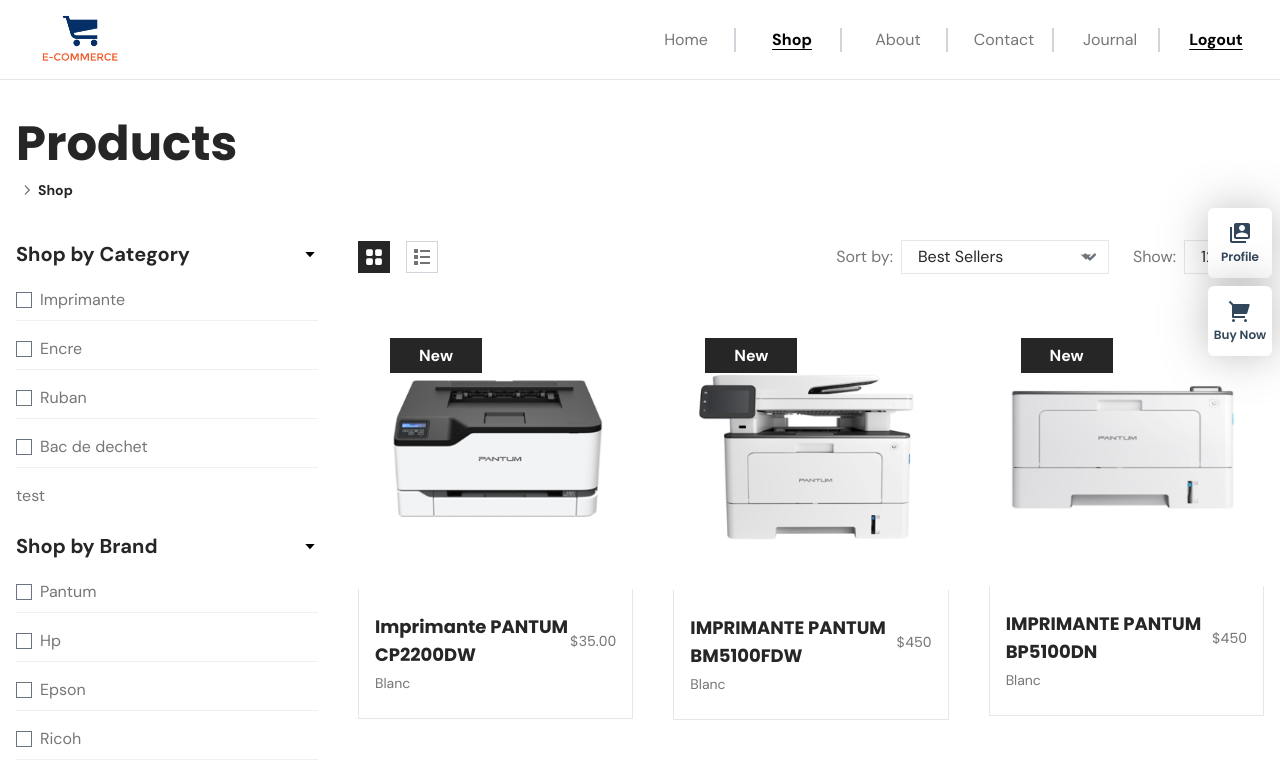
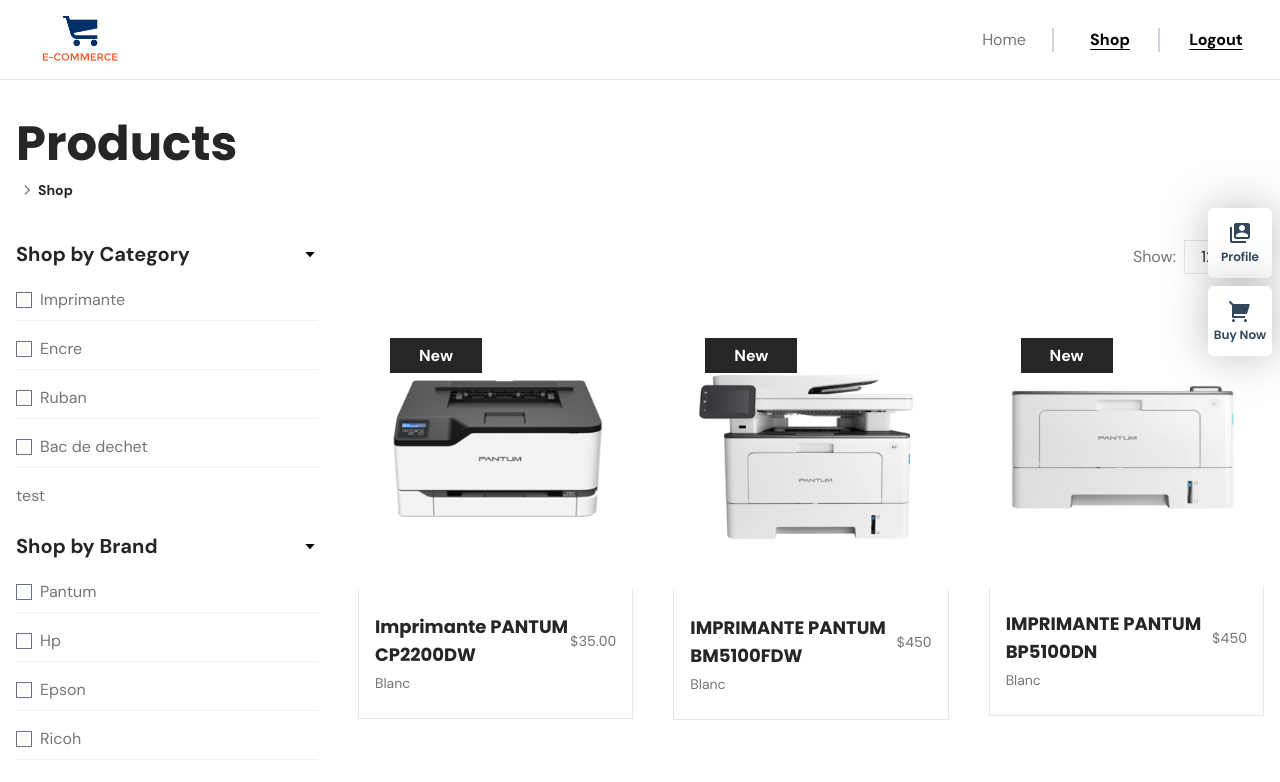
Before and after one commit to kirollosR/e-commerce, a React (Create React App) app in the folder client/: page /shop in a window 1280 px wide. Shown: the top 782 px of the page. Built offline with nearby package versions, Linux system fonts and the light colour scheme; sample sign-in values are in the browser's storage.

Commit message:
delete unused things

```diff
--- a/client/src/App.js
+++ b/client/src/App.js
@@ -168,6 +168,18 @@
           path="/shop"
           element={<ProtectedRoute element={<Shop/>} redirectTo="/signin" />}
         />
+        <Route
+          path="/cart"
+          element={<ProtectedRoute element={<Cart/>} redirectTo="/signin" />}
+        />
+        <Route
+          path="/shop"
+          element={<ProtectedRoute element={<Shop/>} redirectTo="/signin" />}
+        />
+        <Route
+          path="/product/:_id"
+          element={<ProtectedRoute element={<ProductDetails />} redirectTo="/signin" />}
+        />
       </Route>
       <Route
         path="/admin"
--- a/client/src/components/home/Products/Product.js
+++ b/client/src/components/home/Products/Product.js
@@ -44,12 +44,12 @@
         </div>
         <div className="w-full h-32 absolute bg-white -bottom-[130px] group-hover:bottom-0 duration-700">
           <ul className="w-full h-full flex flex-col items-end justify-center gap-2 font-titleFont px-2 border-l border-r">
-            <li className="text-[#767676] hover:text-primeColor text-sm font-normal border-b-[1px] border-b-gray-200 hover:border-b-primeColor flex items-center justify-end gap-2 hover:cursor-pointer pb-1 duration-300 w-full">
+            {/* <li className="text-[#767676] hover:text-primeColor text-sm font-normal border-b-[1px] border-b-gray-200 hover:border-b-primeColor flex items-center justify-end gap-2 hover:cursor-pointer pb-1 duration-300 w-full">
               Compare
               <span>
                 <GiReturnArrow />
               </span>
-            </li>
+            </li> */}
             <li
               onClick={() =>
                 dispatch(
@@ -80,7 +80,7 @@
                 <MdOutlineLabelImportant />
               </span>
             </li>
-            <li
+            {/* <li
               onClick={handleWishList}
               className="text-[#767676] hover:text-primeColor text-sm font-normal border-b-[1px] border-b-gray-200 hover:border-b-primeColor flex items-center justify-end gap-2 hover:cursor-pointer pb-1 duration-300 w-full"
             >
@@ -88,7 +88,7 @@
               <span>
                 <BsSuitHeartFill />
               </span>
-            </li>
+            </li> */}
           </ul>
         </div>
       </div>
--- a/client/src/components/pageProps/shopPage/ProductBanner.js
+++ b/client/src/components/pageProps/shopPage/ProductBanner.js
@@ -5,21 +5,21 @@
 
 const ProductBanner = ({ itemsPerPageFromBanner }) => {
   //   const [selected, setSelected] = useState("");
-  const [girdViewActive, setGridViewActive] = useState(true);
-  const [listViewActive, setListViewActive] = useState(false);
-  useEffect(() => {
-    const gridView = document.querySelector(".gridView");
-    const listView = document.querySelector(".listView");
+  // const [girdViewActive, setGridViewActive] = useState(true);
+  // const [listViewActive, setListViewActive] = useState(false);
+  // useEffect(() => {
+  //   const gridView = document.querySelector(".gridView");
+  //   const listView = document.querySelector(".listView");
 
-    gridView.addEventListener("click", () => {
-      setListViewActive(false);
-      setGridViewActive(true);
-    });
-    listView.addEventListener("click", () => {
-      setGridViewActive(false);
-      setListViewActive(true);
-    });
-  }, [girdViewActive, listViewActive]);
+  //   gridView.addEventListener("click", () => {
+  //     setListViewActive(false);
+  //     setGridViewActive(true);
+  //   });
+  //   listView.addEventListener("click", () => {
+  //     setGridViewActive(false);
+  //     setListViewActive(true);
+  //   });
+  // }, [girdViewActive, listViewActive]);
 
   return (
     <div className="w-full flex flex-col md:flex-row md:items-center justify-between">
@@ -28,7 +28,7 @@
         ======================================================== */}
 
       <div className="flex items-center gap-4">
-        <span
+        {/* <span
           className={`${
             girdViewActive
               ? "bg-primeColor text-white"
@@ -45,7 +45,7 @@
           } w-8 h-8 text-base flex items-center justify-center cursor-pointer listView`}
         >
           <ImList />
-        </span>
+        </span> */}
       </div>
       {/* =========================================================
                             Left Part End here
@@ -55,7 +55,7 @@
         ======================================================== */}
       <div className="flex items-center gap-2 md:gap-6 mt-4 md:mt-0">
         <div className="flex items-center gap-2 text-base text-[#767676] relative">
-          <label className="block">Sort by:</label>
+          {/* <label className="block">Sort by:</label>
           <select
             // onChange={(e) => setSelected(e.target.value)}
             id="countries"
@@ -68,7 +68,7 @@
           </select>
           <span className="absolute text-sm right-2 md:right-4 top-2.5">
             <GoTriangleDown />
-          </span>
+          </span> */}
         </div>
         <div className="flex items-center gap-2 text-[#767676] relative">
           <label className="block">Show:</label>
--- a/client/src/constants/index.js
+++ b/client/src/constants/index.js
@@ -67,21 +67,21 @@
     title: "Shop",
     link: "/shop",
   },
-  {
-    _id: 1003,
-    title: "About",
-    link: "/about",
-  },
-  {
-    _id: 1004,
-    title: "Contact",
-    link: "/contact",
-  },
-  {
-    _id: 1005,
-    title: "Journal",
-    link: "/journal",
-  },
+  // {
+  //   _id: 1003,
+  //   title: "About",
+  //   link: "/about",
+  // },
+  // {
+  //   _id: 1004,
+  //   title: "Contact",
+  //   link: "/contact",
+  // },
+  // {
+  //   _id: 1005,
+  //   title: "Journal",
+  //   link: "/journal",
+  // },
   {
     _id: 1006,
     title: "Logout",
@@ -104,11 +104,11 @@
     title: "Users",
     link: "/admin/users",
   },
-  {
-    _id: 1009,
-    title: "Products",
-    link: "contact",
-  },
+  // {
+  //   _id: 1009,
+  //   title: "Products",
+  //   link: "contact",
+  // },
   {
     _id: 1010,
     title: "Logout",
```
